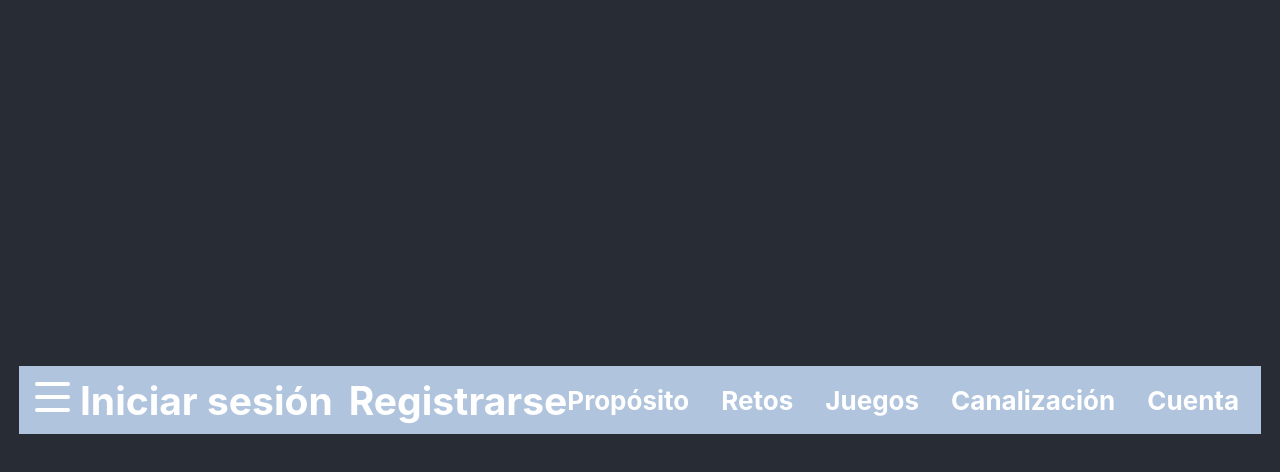
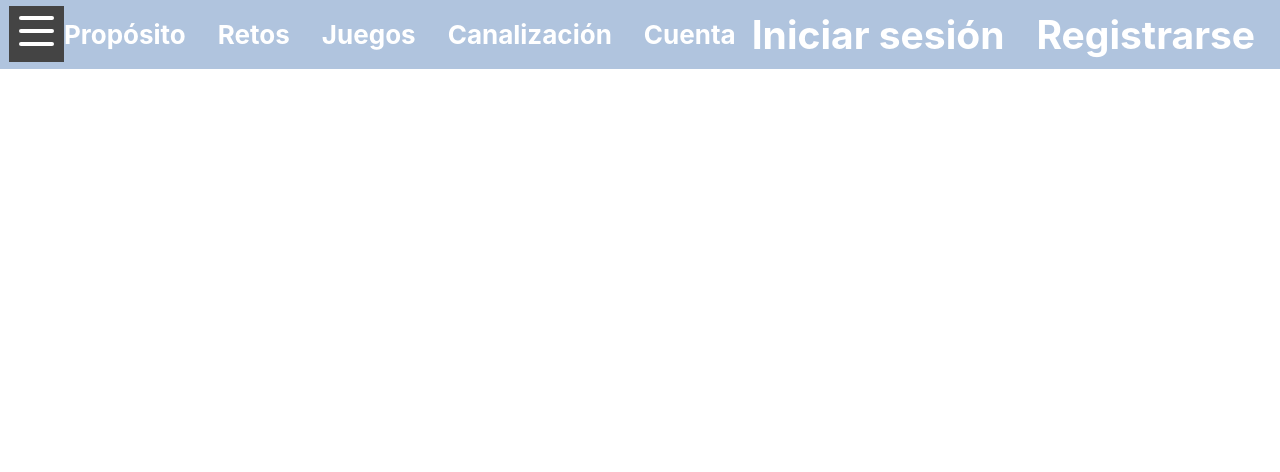
Before and after one commit to EbolitaDevelopment/mindfront, a React (Create React App) app in the folder mindfront/: page / in a window 1280 px wide. Shown: the top 472 px of the page. Built offline with nearby package versions, Linux system fonts and the light colour scheme.

Commit message:
Probacion 2.0 no hice casi nada juas juas ekisde ayuda porfa

```diff
--- a/mindfront/src/App.css
+++ b/mindfront/src/App.css
@@ -7,32 +7,12 @@
   pointer-events: none;
 }
 
-@media (prefers-reduced-motion: no-preference) {
-  .App-logo {
-    animation: App-logo-spin infinite 20s linear;
-  }
-}
-
 .App-header {
-  background-color: #282c34;
-  min-height: 100vh;
+  background-color: #b0c4de;
   display: flex;
   flex-direction: column;
   align-items: center;
-  justify-content: center;
+  justify-content: space-around;
   font-size: calc(10px + 2vmin);
   color: white;
 }
-
-.App-link {
-  color: #61dafb;
-}
-
-@keyframes App-logo-spin {
-  from {
-    transform: rotate(0deg);
-  }
-  to {
-    transform: rotate(360deg);
-  }
-}
--- a/mindfront/src/components/Button.js
+++ b/mindfront/src/components/Button.js
@@ -8,7 +8,6 @@ export const Button = () => {
   const toggleMenu = () => {
     setIsOpen(!isOpen);
   };
-
   return (
     <Boton onClick={toggleMenu}>
       <div className={`nav-icon-5 ${isOpen ? 'open' : ''}`}>
@@ -21,6 +20,8 @@ export const Button = () => {
 }
 
 const Boton = styled.div`
+
+  background-color:#444;
   .nav-icon-5 {
     width: 35px;
     height: 30px;
--- a/mindfront/src/components/Nav.js
+++ b/mindfront/src/components/Nav.js
@@ -6,16 +6,16 @@ const Nav = () => {
   return (
     <Navar>
       <Button />
-      <div className="auth-links">
-        <h2>Iniciar sesión</h2>
-        <h2>Registrarse</h2>
-      </div>
       <div className="lista">
         <a href="/" aria-label="Proposito">Propósito</a>
         <a href="/" aria-label="Retos">Retos</a>
         <a href="/" aria-label="Juegos">Juegos</a>
         <a href="/" aria-label="Canalizacion">Canalización</a>
         <a href="/" aria-label="Cuenta">Cuenta</a>
+      </div>
+      <div className="auth-links">
+        <a href='/'><h2>Iniciar sesión</h2></a>
+        <a href='/'><h2>Registrarse</h2></a>
       </div>
     </Navar>
   );
@@ -62,6 +62,10 @@ const Navar = styled.nav`
 
     .auth-links {
       margin-bottom: 1rem;
+
+      h2{
+        font-size:1rem;
+      }
     }
 
     .lista {
```
Also changed, not shown: 2 other files (tests, documents, lock files or other folders).
